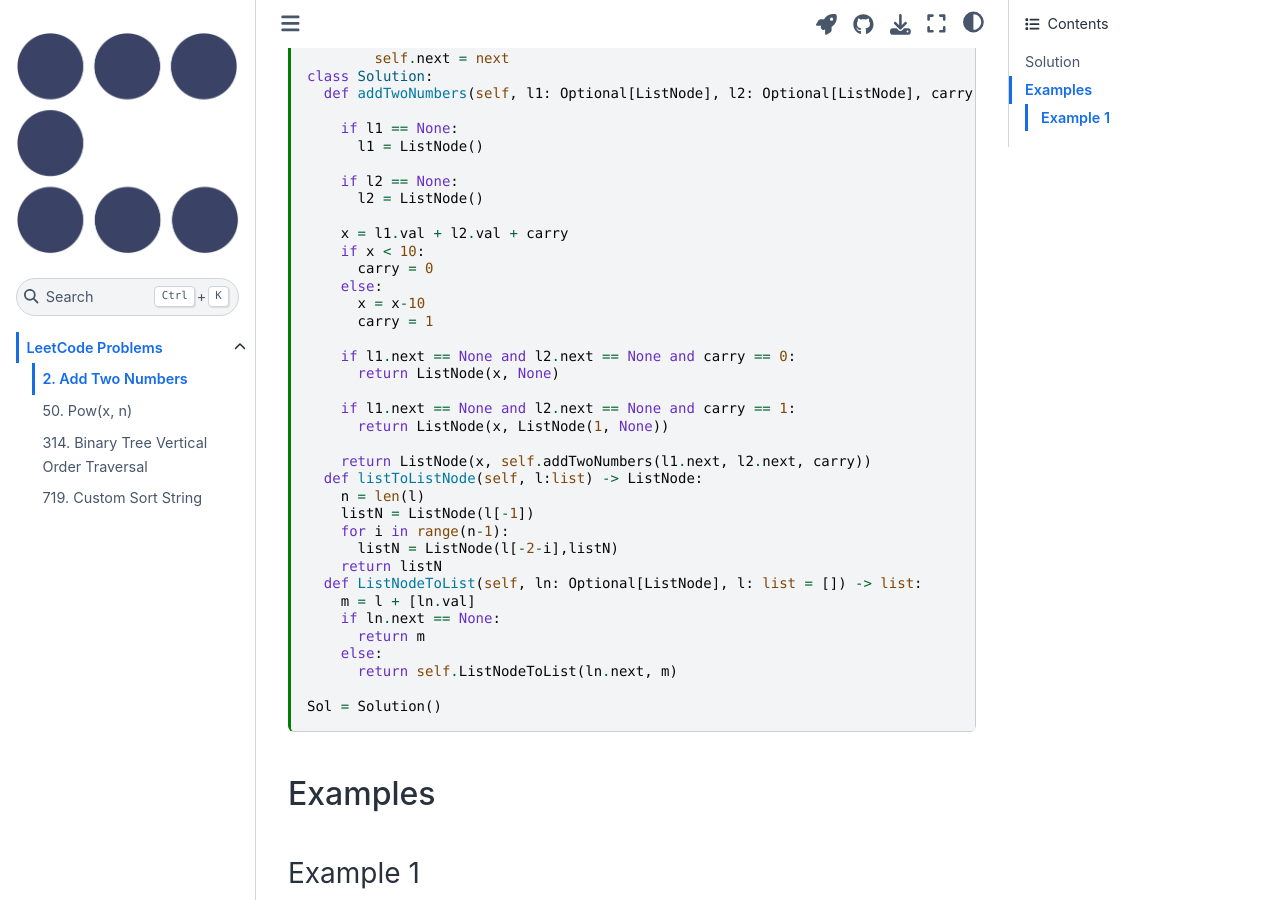
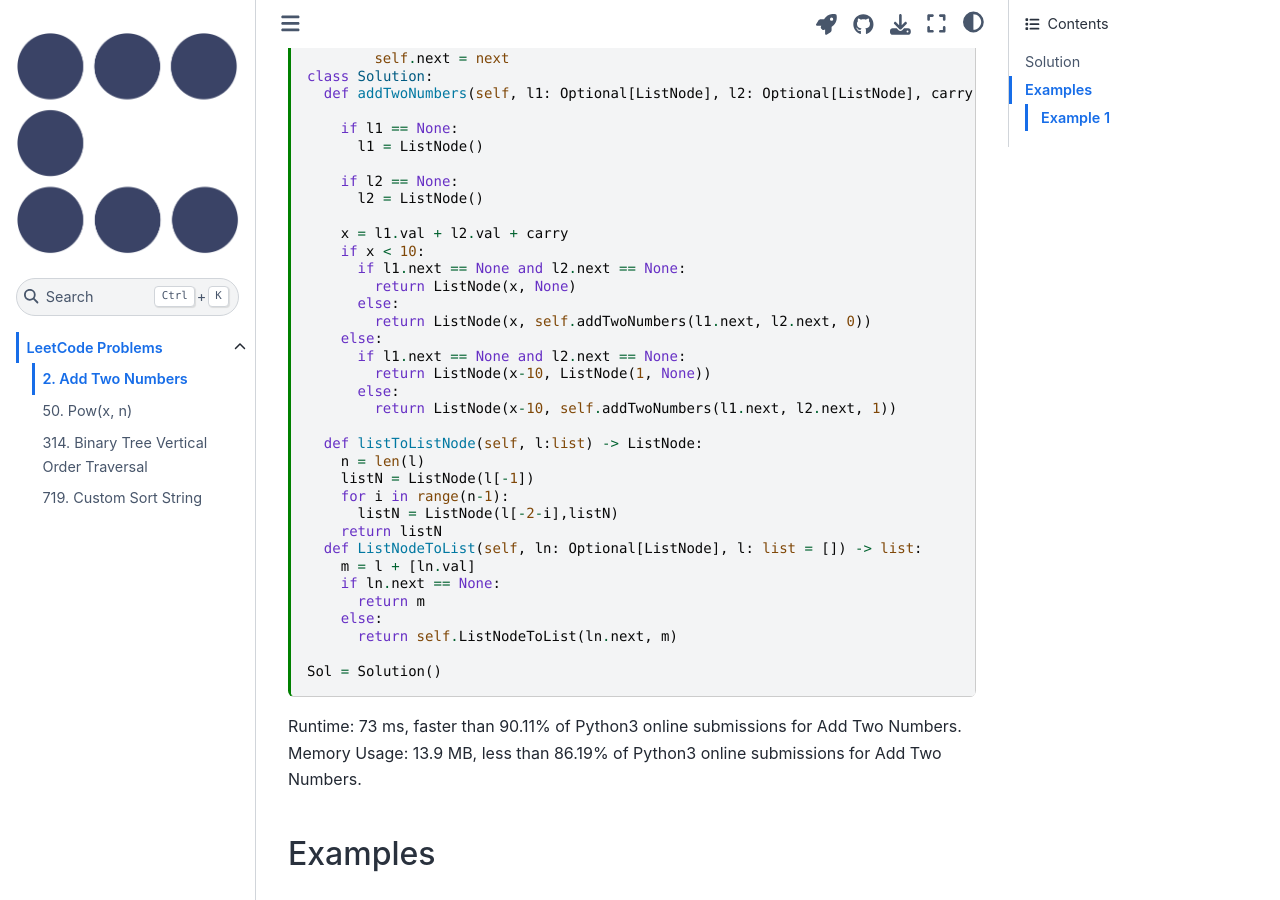
Before and after one commit to eLearningHub/Coding-Book, a Jupyter Book: the page built from leetcode/0002-add-two-numbers.md, in a window 1280 px wide and 900 px high, scrolled down 437 px. Built offline with Jupyter Book 1.0.4 settings and Sphinx 7.4.7 and the Sphinx Book theme 1.1.4, drawn with Linux system fonts in a browser that asks for light colours.

Commit message:
faster than 90.11%

````diff
--- a/leetcode/0002-add-two-numbers.md
+++ b/leetcode/0002-add-two-numbers.md
@@ -38,18 +38,16 @@ class Solution:
 
     x = l1.val + l2.val + carry
     if x < 10:
-      carry = 0
+      if l1.next == None and l2.next == None:
+        return ListNode(x, None)
+      else:
+        return ListNode(x, self.addTwoNumbers(l1.next, l2.next, 0))
     else:
-      x = x-10
-      carry = 1
+      if l1.next == None and l2.next == None:
+        return ListNode(x-10, ListNode(1, None))
+      else:
+        return ListNode(x-10, self.addTwoNumbers(l1.next, l2.next, 1))
 
-    if l1.next == None and l2.next == None and carry == 0:
-      return ListNode(x, None)
-
-    if l1.next == None and l2.next == None and carry == 1:
-      return ListNode(x, ListNode(1, None))
-
-    return ListNode(x, self.addTwoNumbers(l1.next, l2.next, carry))
   def listToListNode(self, l:list) -> ListNode:
     n = len(l)
     listN = ListNode(l[-1])
@@ -66,6 +64,9 @@ class Solution:
 Sol = Solution()
 ```
 
+Runtime: 73 ms, faster than 90.11% of Python3 online submissions for Add Two Numbers.
+Memory Usage: 13.9 MB, less than 86.19% of Python3 online submissions for Add Two Numbers.
+
 ## Examples
 
 ### Example 1
````
